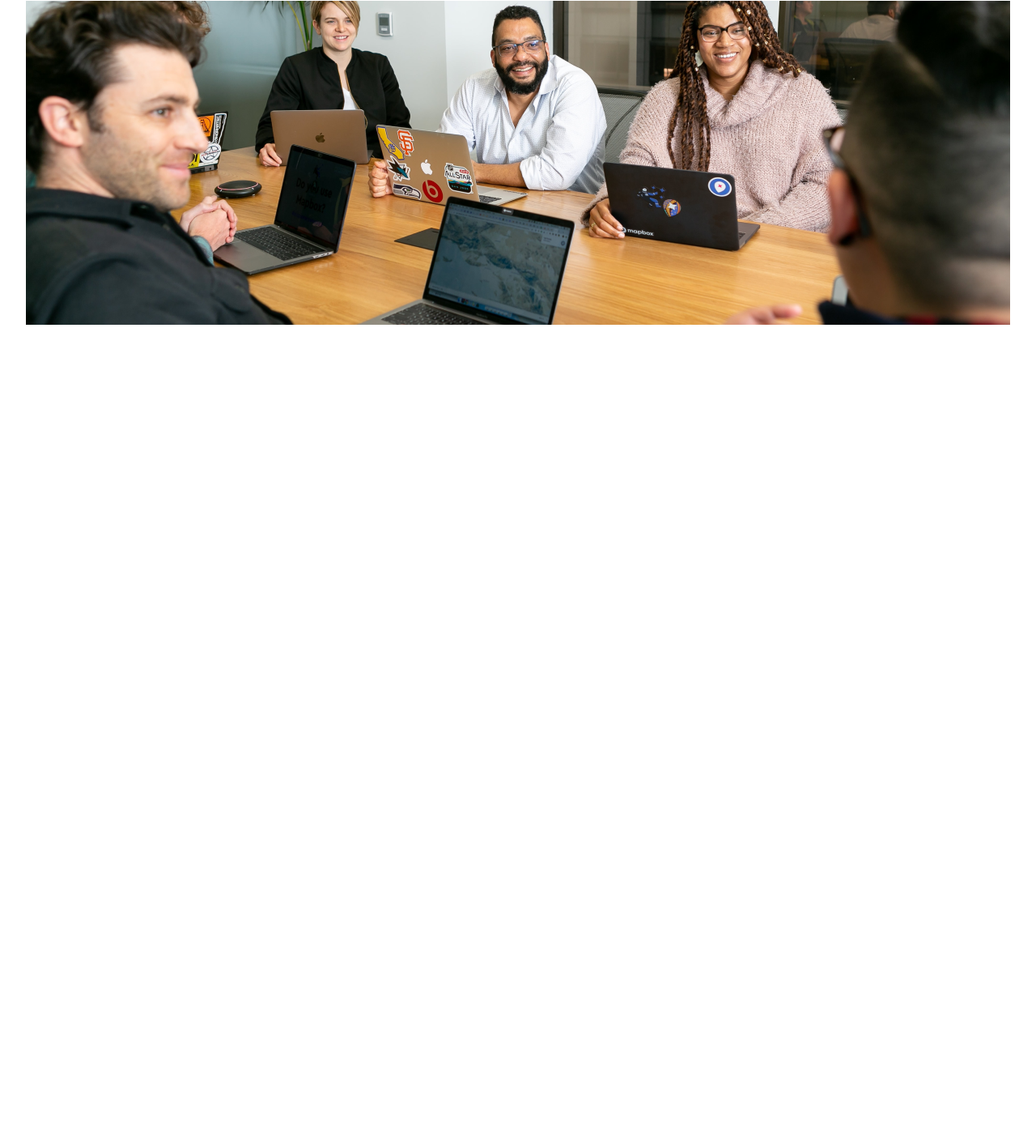
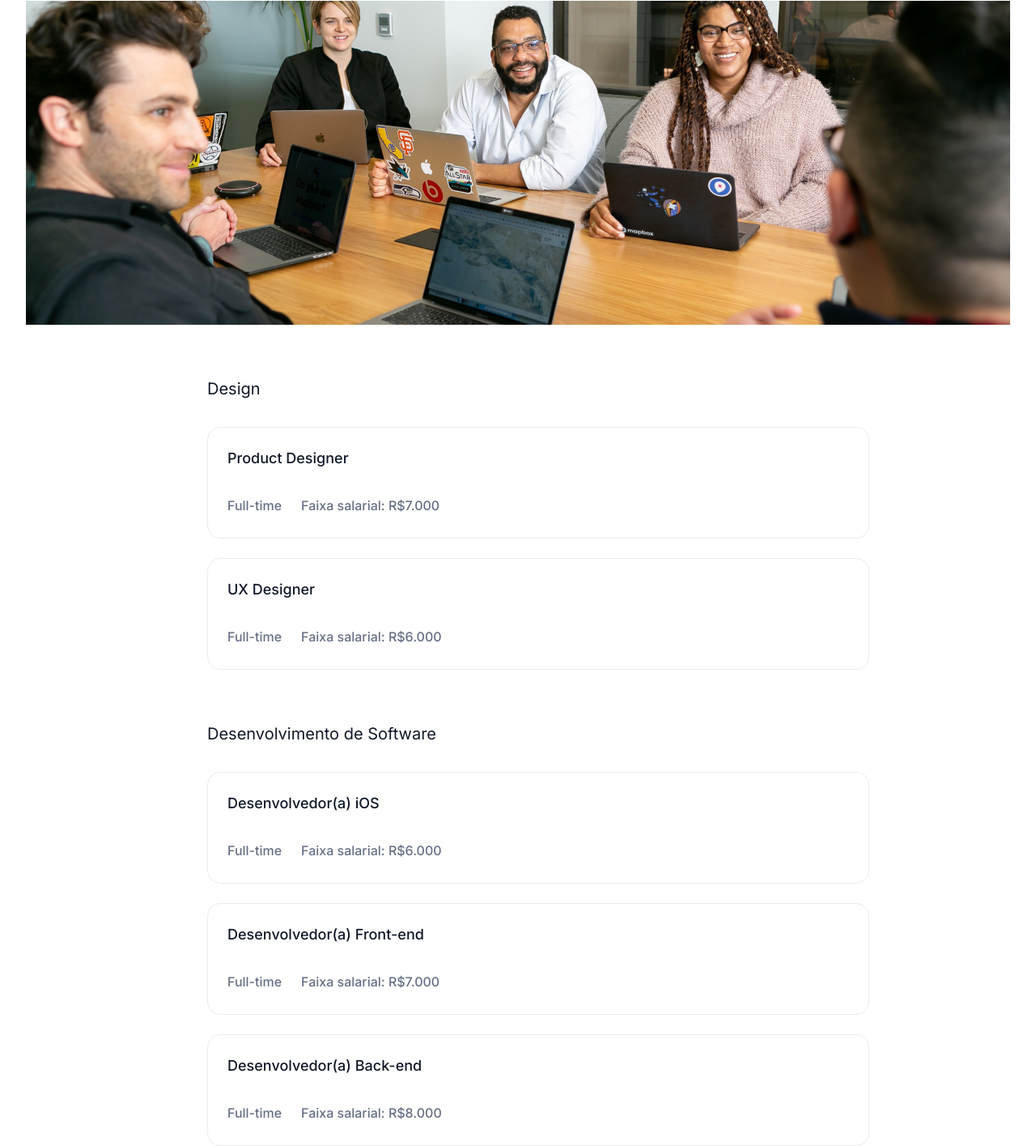
Before and after one commit to ArseniumGX/optimustech, a plain HTML site: page index.html in a window 1280 px wide. Shown: the part 957-2372 px from the top of the page at 81% size. Before the commit the page ends 1358 px from the top, so only its background shows below. Drawn offline with nearby package versions, Linux system fonts and the light colour scheme.

Commit message:
feat: seção oportunidades

```diff
--- /dev/null
+++ b/assets/styles/components/_vagas.scss
@@ -0,0 +1,57 @@
+@import "../abstract/variables";
+
+.vagas {
+	display: flex;
+	flex-direction: column;
+	align-items: center;
+	gap: 64px;
+	margin-top: 64px;
+
+	&__area {
+		width: 768px;
+
+		h3 {
+			font-family: 500;
+			font-size: 1.25em;
+			line-height: 30px;
+			color: $gray900-color;
+		}
+		.cards-container {
+			display: flex;
+			flex-flow: nowrap column;
+			gap: 24px;
+			margin-top: 32px;
+
+			.card-oportunidade {
+				display: flex;
+				flex-direction: column;
+				gap: 32px;
+				justify-content: space-between;
+				border-radius: 16px;
+				padding: 24px 24px 28px 24px;
+				border: 1px solid $gray200-color;
+				width: 100%;
+
+				h4 {
+					font-weight: 500;
+					font-size: 1.125em;
+					line-height: 28px;
+					color: $gray900-color;
+					grid-column: 1/3;
+				}
+
+				.info {
+					display: flex;
+					gap: 24px;
+
+					span {
+						font-size: 1em;
+						font-weight: 500;
+						line-height: 24px;
+						color: $gray500-color;
+					}
+				}
+			}
+		}
+	}
+}
--- a/assets/styles/styles.scss
+++ b/assets/styles/styles.scss
@@ -3,3 +3,4 @@
 @import "components/cabecalho";
 @import "components/metricas";
 @import "components/talentos";
+@import "components/vagas";
--- a/index.html
+++ b/index.html
@@ -81,5 +81,52 @@
 				alt="Pessoas reunidas em uma mesa de trabalho"
 			/>
 		</section>
+		<section class="vagas">
+			<div class="vagas__area">
+				<h3>Design</h3>
+				<div class="cards-container">
+					<div class="card-oportunidade">
+						<h4>Product Designer</h4>
+						<div class="info">
+							<span>Full-time</span>
+							<span>Faixa salarial: R$7.000</span>
+						</div>
+					</div>
+					<div class="card-oportunidade">
+						<h4>UX Designer</h4>
+						<div class="info">
+							<span>Full-time</span>
+							<span>Faixa salarial: R$6.000</span>
+						</div>
+					</div>
+				</div>
+			</div>
+			<div class="vagas__area">
+				<h3>Desenvolvimento de Software</h3>
+				<div class="cards-container">
+					<div class="card-oportunidade">
+						<h4>Desenvolvedor(a) iOS</h4>
+						<div class="info">
+							<span>Full-time</span>
+							<span>Faixa salarial: R$6.000</span>
+						</div>
+					</div>
+					<div class="card-oportunidade">
+						<h4>Desenvolvedor(a) Front-end</h4>
+						<div class="info">
+							<span>Full-time</span>
+							<span>Faixa salarial: R$7.000</span>
+						</div>
+					</div>
+					<div class="card-oportunidade">
+						<h4>Desenvolvedor(a) Back-end</h4>
+						<div class="info">
+							<span>Full-time</span>
+							<span>Faixa salarial: R$8.000</span>
+						</div>
+					</div>
+				</div>
+			</div>
+		</section>
 	</body>
 </html>
```
Also changed, not shown: assets/styles/styles.css, 1 other file.
